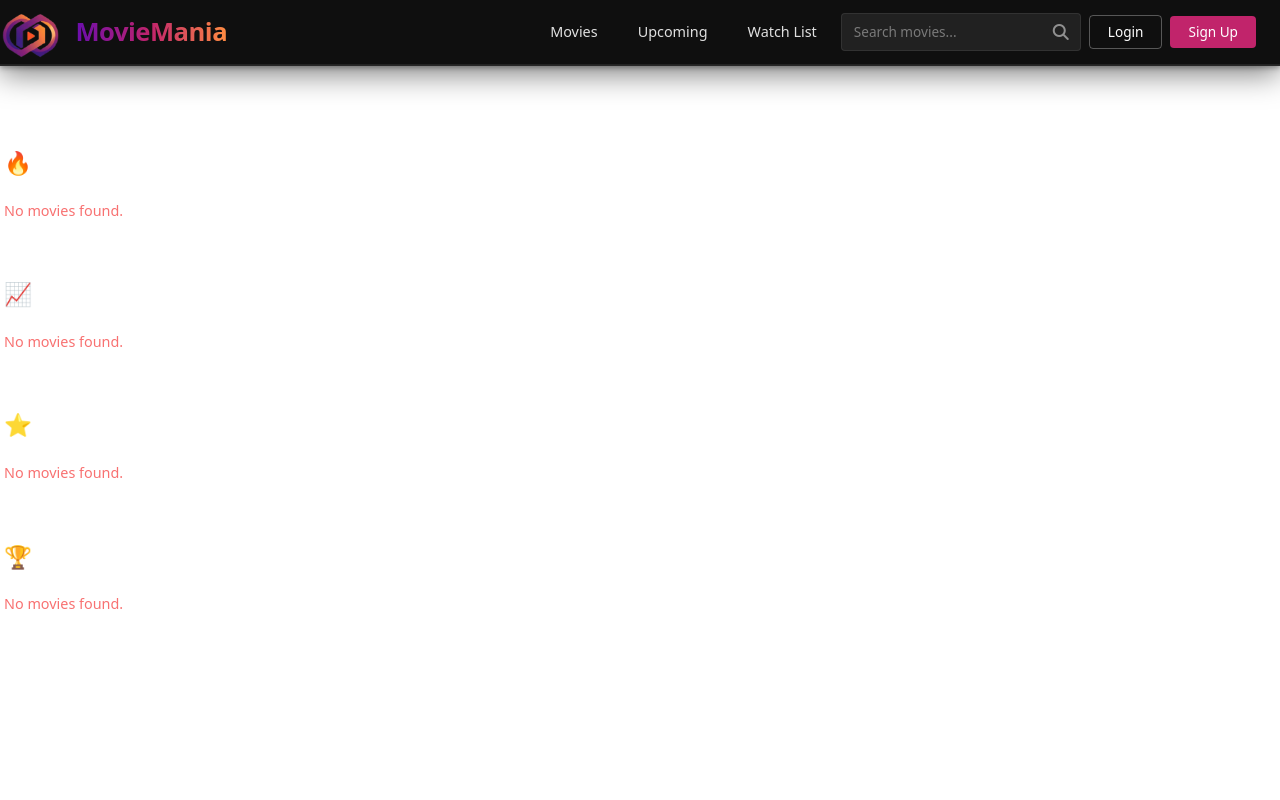
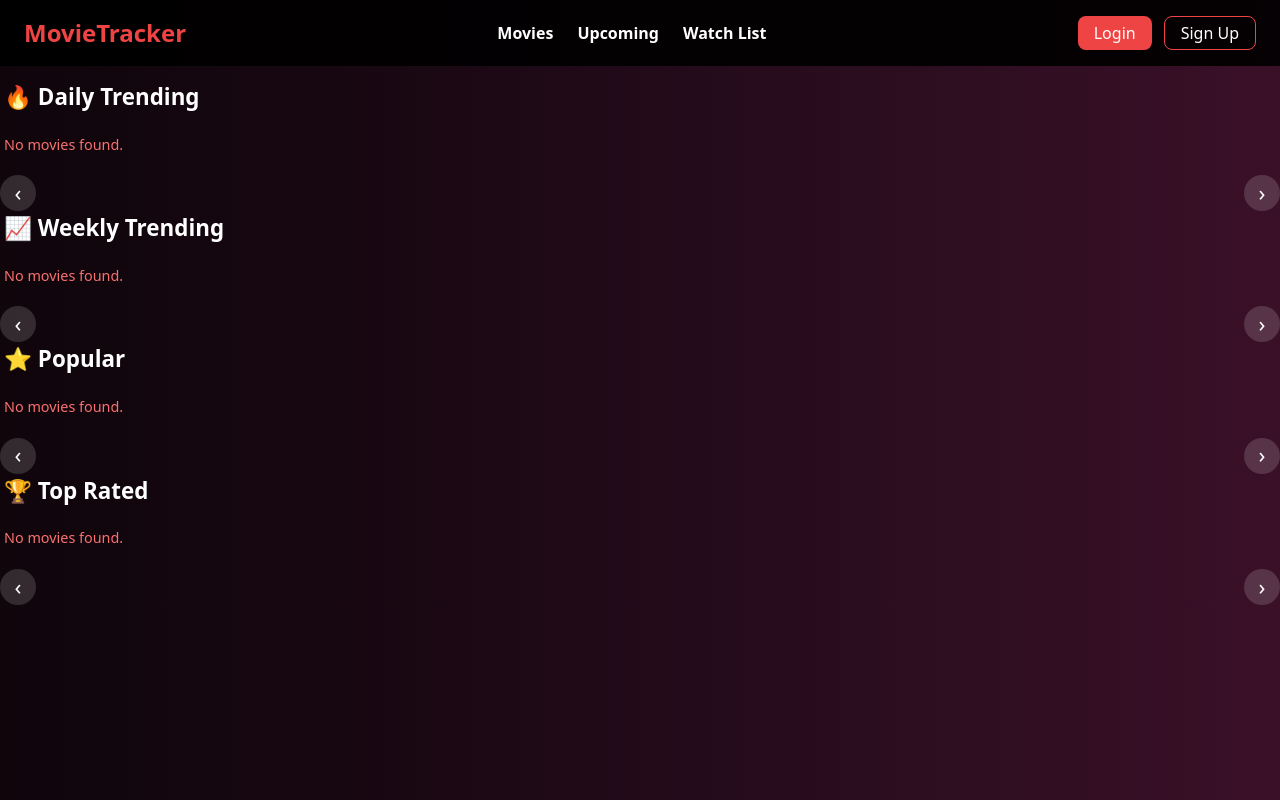
Before and after one commit to doha-fathy/movie-tracker, a PHP site: page / in a window 1280 px wide. Run offline with PHP 8.4, Linux system fonts and the light colour scheme; data that the repository does not hold is empty; some libraries are stand-ins or nearby versions.

Commit message:
Edited Routing

```diff
--- a/Scripts/App.js
+++ b/Scripts/App.js
@@ -52,47 +52,39 @@ window.addEventListener("popstate", router);
 
 function renderNavbar(isAuthenticated) {
     const navbar = document.getElementById("navbar");
-    if (!navbar) return;
-
-    // Common nav items for everyone
-    const commonNav = `
-        <button class="nav-link" onclick="navigateTo('movies')">Movies</button>
-        <button class="nav-link" onclick="navigateTo('upcoming')">Upcoming</button>
-        <button class="nav-link" onclick="navigateTo('watchlist')">Watch List</button>
-        <div class="search-wrap">
-            <input type="text" class="search-input" placeholder="Search movies..." id="globalSearchInput">
-            <button class="search-btn" id="globalSearchBtn"><i class="fa-solid fa-magnifying-glass"></i></button>
-        </div>
+    navbar.innerHTML = `
+        <nav class="fixed top-0 w-full bg-black/90 text-white px-6 py-4 flex justify-between items-center z-50">
+            <h1 class="text-red-500 font-bold text-2xl cursor-pointer"
+                onclick="navigateTo('movies')">
+                 MovieTracker
+            </h1>
+            <div class="flex gap-6 font-semibold">
+                <a onclick="navigateTo('movies')"    class="hover:text-red-400 cursor-pointer transition-all">Movies</a>
+                <a onclick="navigateTo('upcoming')"  class="hover:text-red-400 cursor-pointer transition-all">Upcoming</a>
+                <a onclick="navigateTo('watchlist')" class="hover:text-red-400 cursor-pointer transition-all">Watch List</a>
+                ${isAuthenticated ? `
+                <a onclick="navigateTo('profile')"   class="hover:text-red-400 cursor-pointer transition-all">Profile</a>
+                ` : ''}
+            </div>
+            ${isAuthenticated ? `
+            <button onclick="window.handleLogout()"
+                class="bg-red-500 px-4 py-1 rounded-lg hover:bg-red-600 transition-all">
+                Logout
+            </button>
+            ` : `
+            <div class="flex gap-3">
+                <button onclick="navigateTo('login')"
+                    class="bg-red-500 px-4 py-1 rounded-lg hover:bg-red-600 transition-all">
+                    Login
+                </button>
+                <button onclick="navigateTo('signup')"
+                    class="border border-red-500 px-4 py-1 rounded-lg hover:bg-red-500 transition-all">
+                    Sign Up
+                </button>
+            </div>
+            `}
+        </nav>
     `;
-
-    if (!isAuthenticated) {
-        navbar.innerHTML = commonNav + `
-            <button class="btn-login" onclick="navigateTo('login')">Login</button>
-            <button class="btn-signup" onclick="navigateTo('signup')">Sign Up</button>
-        `;
-    } else {
-        navbar.innerHTML = commonNav + `
-            <button class="nav-link" onclick="navigateTo('profile')">
-                <i class="fa-solid fa-circle-user"></i> Profile
-            </button>
-            <button class="btn-logout" onclick="window.handleLogout()">Logout</button>
-        `;
-    }
-
-    // Setup search
-    setTimeout(() => {
-        const searchInput = document.getElementById('globalSearchInput');
-        const searchBtn = document.getElementById('globalSearchBtn');
-        if (searchInput && searchBtn) {
-            searchBtn.onclick = () => {
-                const query = searchInput.value.trim();
-                if (query) navigateTo('movies');
-            };
-            searchInput.onkeypress = (e) => {
-                if (e.key === 'Enter') searchBtn.onclick();
-            };
-        }
-    }, 50);
 }
 
 function loadSignupPage() {
--- a/index.php
+++ b/index.php
@@ -1,9 +1,25 @@
-<?php
+<!DOCTYPE html>
+<html lang="en" class="bg-[linear-gradient(to_right,#0f050b,#1a0813,#2a0d1f,#3a1028)]">
 
-require_once 'header.php';
-?>
+<head>
+    <meta charset="UTF-8">
+    <meta name="viewport" content="width=device-width, initial-scale=1.0">
+    <title>Movie Tracker</title>
+    <link rel="stylesheet" href="https://cdnjs.cloudflare.com/ajax/libs/font-awesome/7.0.1/css/all.min.css"
+        integrity="sha512-2SwdPD6INVrV/lHTZbO2nodKhrnDdJK9/kg2XD1r9uGqPo1cUbujc+IYdlYdEErWNu69gVcYgdxlmVmzTWnetw=="
+        crossorigin="anonymous" referrerpolicy="no-referrer" />
+    <script src="https://cdn.tailwindcss.com"></script>
+    <link rel="stylesheet" href="Styles/Movies.css">
+    <link rel="stylesheet" href="Styles/Style.css">
+</head>
 
-<!-- Load all scripts -->
+<body>
+    <div id="navbar"></div>
+
+    <main id="app"></main>
+
+    <footer></footer>
+
     <script src="Scripts/API_Ops.js"></script>
     <script src="Scripts/Auth.js"></script>
     <script src="Scripts/Movies.js"></script>
@@ -12,6 +28,6 @@ require_once 'header.php';
     <script src="Scripts/WatchingList.js"></script>
     <script src="Scripts/Profile.js"></script>
     <script src="Scripts/App.js"></script>
+</body>
 
-</body>
 </html>
```
Lines whose indentation alone changed are shown as unchanged.
